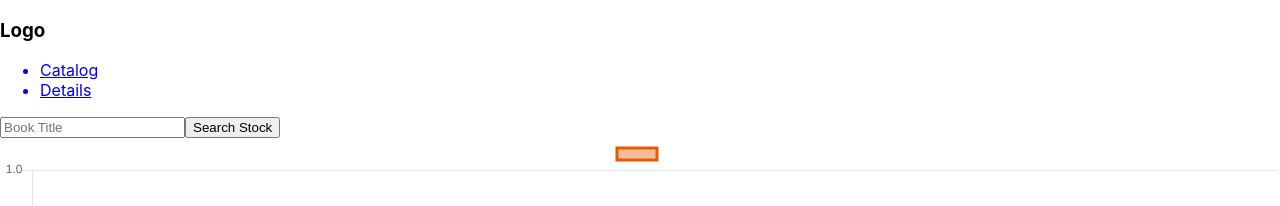
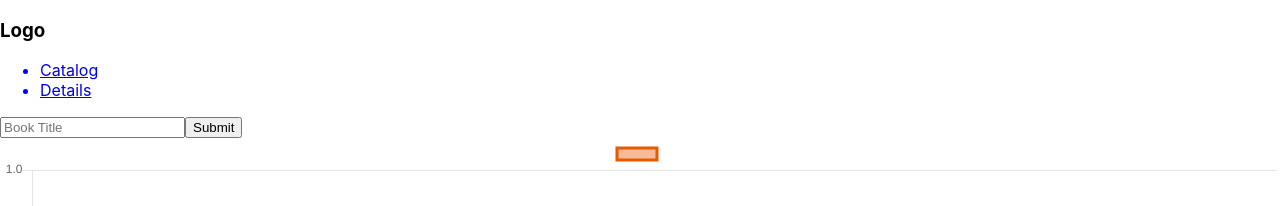
Before and after one commit to lmaldonadoch/stock-screener-react-capstone, a React (Create React App) app: page /details in a window 1280 px wide. Shown: the top 206 px of the page. Built offline with nearby package versions, Linux system fonts and the light colour scheme.

Commit message:
Refactored code to make search form a reusable container

```diff
--- /dev/null
+++ b/src/containers/StocksForm.js
@@ -0,0 +1,27 @@
+import React from 'react';
+
+function StocksForm({ clickHandler }) {
+  var stock = '';
+
+  const passStock = (e) => {
+    e.preventDefault();
+    clickHandler(stock);
+  };
+
+  return (
+    <div className="Details">
+      <form className="books-form" onSubmit={passStock}>
+        <input
+          type="text"
+          placeholder="Book Title"
+          className="title-input"
+          name="title"
+          onChange={(e) => (stock = e.target.value)}
+        />
+        <input type="submit" />
+      </form>
+    </div>
+  );
+}
+
+export default StocksForm;
--- a/src/pages/Details.js
+++ b/src/pages/Details.js
@@ -2,41 +2,21 @@ import React from 'react';
 import { Line } from 'react-chartjs-2';
 import { useDispatch, useSelector } from 'react-redux';
 import { requestInitialData } from '../actions/searchedStockActions';
+import StocksForm from '../containers/StocksForm';
 
 function Details() {
   const dispatch = useDispatch();
   const [stock, setStock] = React.useState('AAPL');
   const state = useSelector((state) => state.searchedStock);
-  const data = {
-    labels: ['11:00', '12:00'],
-    datasets: [
-      {
-        label: 'AAPL',
-        data: [200, 210],
-        backgroundColor: 'rgba(232,89,0, 0.4)',
-        borderColor: 'rgba(232,89,0, 1)',
-        pointBorderColor: 'rgba(232,89,0, 0.5)',
-      },
-    ],
-  };
 
-  const fetchData = (e) => {
-    e.preventDefault();
+  const fetchData = (data) => {
+    setStock(data);
     dispatch(requestInitialData(stock.toLocaleUpperCase()));
   };
 
   return (
     <div className="Details">
-      <form className="books-form" onSubmit={fetchData}>
-        <input
-          type="text"
-          placeholder="Book Title"
-          className="title-input"
-          name="title"
-          onChange={(e) => setStock(e.target.value)}
-        />
-        <input type="submit" value="Search Stock" />
-      </form>
+      <StocksForm clickHandler={fetchData} />
       {state.isFetching && <p>Please wait...</p>}
       <Line data={state.data} />
     </div>
```
